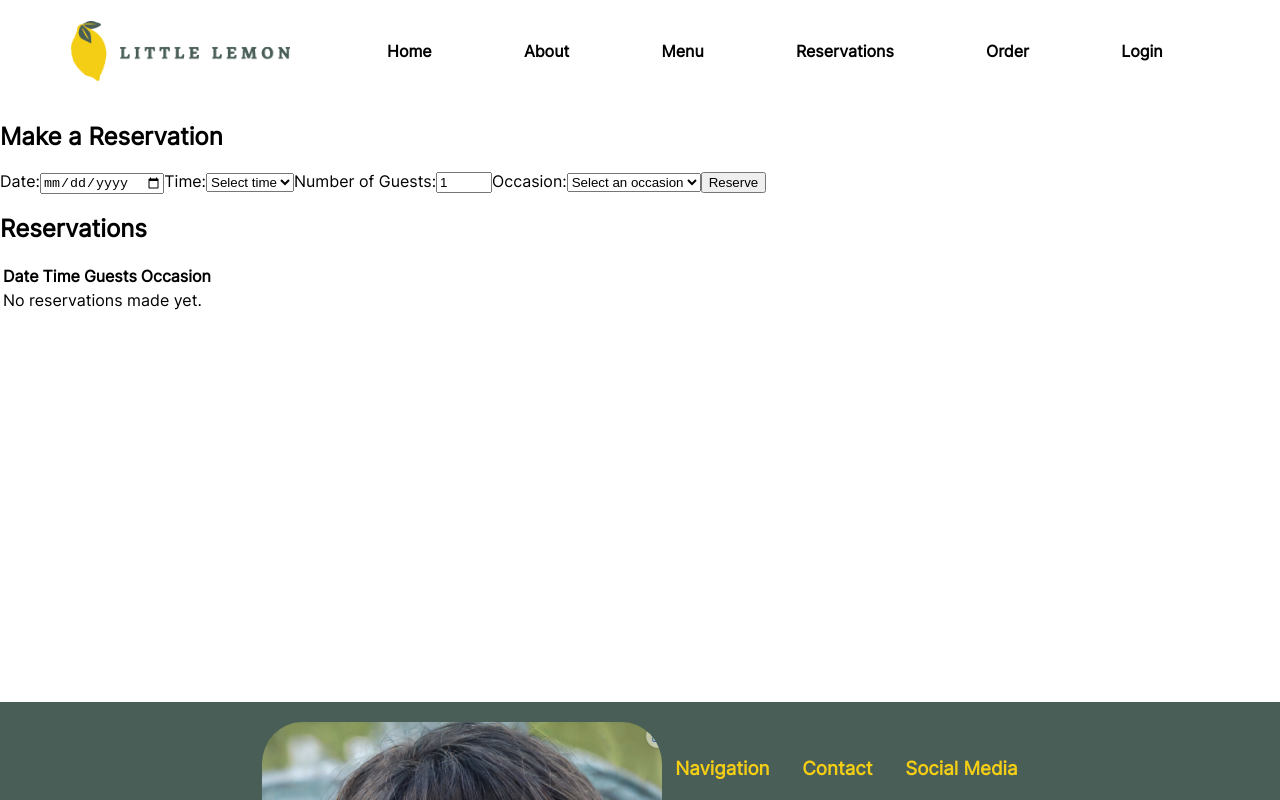
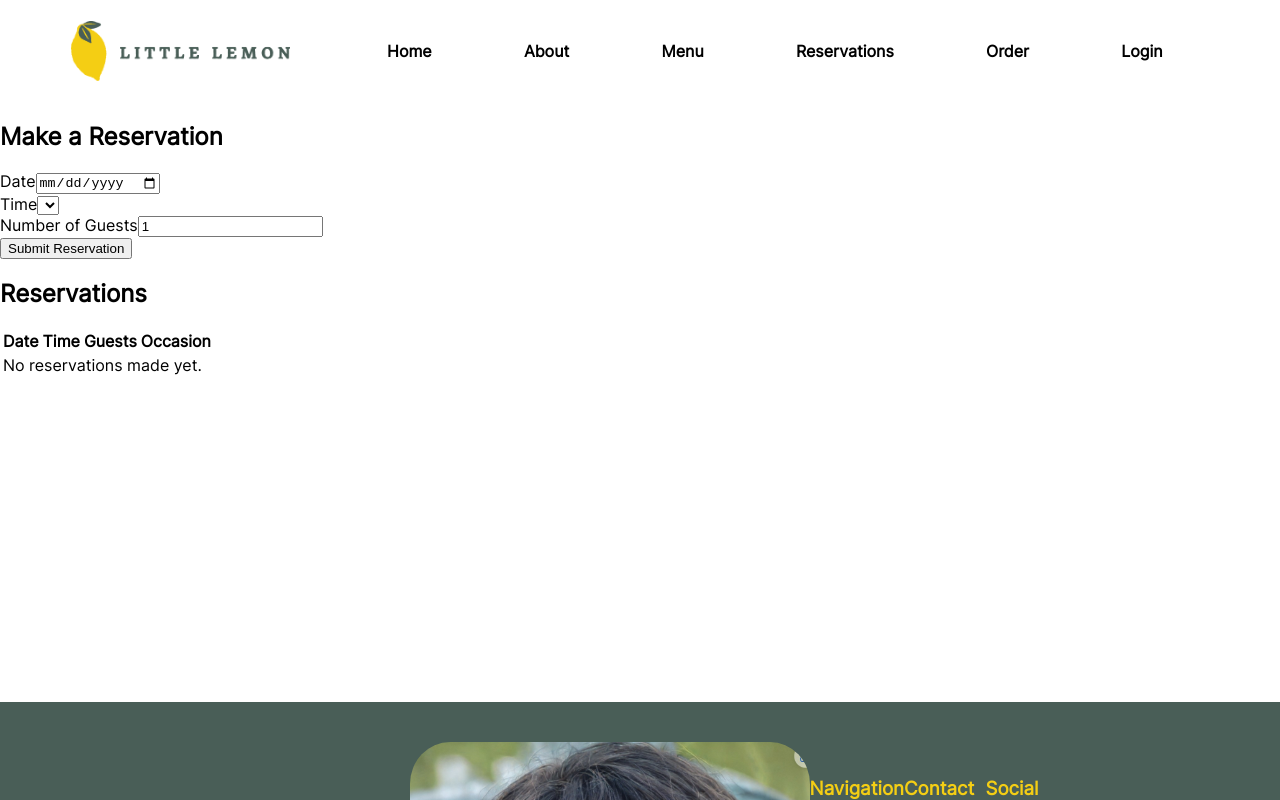
Before and after one commit to Inouye165/final-capstone, a React (Create React App) app: page /reservations in a window 1280 px wide. Shown: the top 800 px of the page. Built offline with nearby package versions, Linux system fonts and the light colour scheme.

Commit message:
aria improvements

```diff
--- a/src/App.js
+++ b/src/App.js
@@ -1,5 +1,4 @@
 import './App.css';
-import Header from './components/header.js';
 import Nav from './components/nav.js';
 import Main from './components/main.js';
 import Footer from './components/Footer.js';
@@ -7,9 +6,9 @@ import Footer from './components/Footer.js';
 function App() {
   return (
     <>
-      <Nav/>
-      <Main/>
-      <Footer/>
+      <header><Nav /></header>
+      <main><Main /></main>
+      <footer><Footer /></footer>
     </>
   );
 }
--- a/src/components/BookingPage.js
+++ b/src/components/BookingPage.js
@@ -1,4 +1,3 @@
-// BookingPage.js
 import React, { useState, useEffect } from 'react';
 import { useNavigate } from 'react-router-dom';
 import Reservations from './reservations';
@@ -14,11 +13,10 @@ function BookingPage() {
   });
   const [availableTimes, setAvailableTimes] = useState([]);
   const [bookings, setBookings] = useState(() => {
-    // Load bookings from local storage on initial render
     const savedBookings = localStorage.getItem('bookings');
     return savedBookings ? JSON.parse(savedBookings) : [];
   });
-
+  const [error, setError] = useState('');
   const navigate = useNavigate();
 
   const handleChange = (event) => {
@@ -33,14 +31,12 @@ function BookingPage() {
     event.preventDefault();
     const response = submitAPI(formResData);
     if (response === true) {
-      // Update bookings state
       const updatedBookings = [...bookings, formResData];
       setBookings(updatedBookings);
-      // Save bookings to local storage
       localStorage.setItem('bookings', JSON.stringify(updatedBookings));
       navigate('/confirmed');
     } else {
-      alert('There was an error submitting your booking. Please try again.');
+      setError('There was an error submitting your booking. Please try again.');
     }
   };
 
@@ -57,7 +53,11 @@ function BookingPage() {
 
   return (
     <div>
-      <h2>Make a Reservation</h2>
+      {error && (
+        <div role="alert" aria-live="assertive" style={{ color: 'red' }}>
+          {error}
+        </div>
+      )}
       <Reservations
         formResData={formResData}
         handleChange={handleChange}
--- a/src/components/reservations.js
+++ b/src/components/reservations.js
@@ -1,65 +1,51 @@
-// reservations.js
 import React from 'react';
 
 function Reservations({ formResData, handleChange, availableTimes, onSubmit }) {
   return (
-    <form onSubmit={onSubmit}>
-      {/* Form fields */}
-      <label>
-        Date:
+    <form onSubmit={onSubmit} aria-labelledby="reservationFormTitle">
+      <h2 id="reservationFormTitle">Make a Reservation</h2>
+
+      <div>
+        <label htmlFor="date">Date</label>
         <input
           type="date"
+          id="date"
           name="date"
           value={formResData.date}
           onChange={handleChange}
-          required
-          //min={new Date().toISOString().split("T")[0]} // block passed dates
+          aria-required="true"
+        />
+      </div>
 
-        />
-      </label>
-      <label>
-        Time:
+      <div>
+        <label htmlFor="time">Time</label>
         <select
+          id="time"
           name="time"
           value={formResData.time}
           onChange={handleChange}
-          required
+          aria-required="true"
         >
-          <option value="">Select time</option>
           {availableTimes.map((time) => (
-            <option key={time} value={time}>
-              {time}
-            </option>
+            <option key={time} value={time}>{time}</option>
           ))}
         </select>
-      </label>
-      <label>
-        Number of Guests:
+      </div>
+
+      <div>
+        <label htmlFor="guests">Number of Guests</label>
         <input
           type="number"
+          id="guests"
           name="guests"
+          min="1"
           value={formResData.guests}
           onChange={handleChange}
-          min="1"
-          max="10"
-          required
+          aria-required="true"
         />
-      </label>
-      <label>
-        Occasion:
-        <select
-          name="occasion"
-          value={formResData.occasion}
-          onChange={handleChange}
-          required
-        >
-          <option value="">Select an occasion</option>
-          <option value="Birthday">Birthday</option>
-          <option value="Anniversary">Anniversary</option>
-          <option value="Other">Other</option>
-        </select>
-      </label>
-      <button type="submit">Reserve</button>
+      </div>
+
+      <button type="submit">Submit Reservation</button>
     </form>
   );
 }
```
